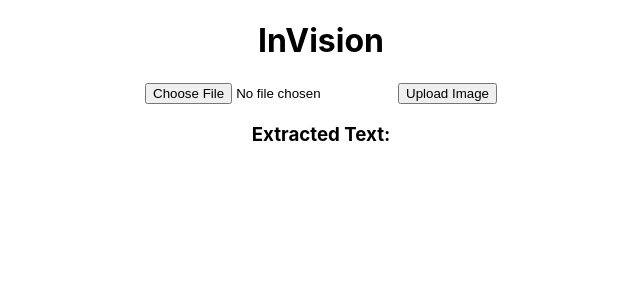
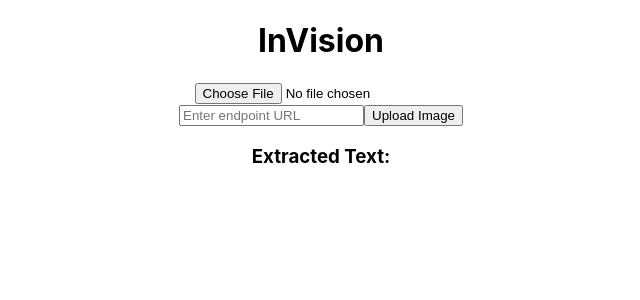
Before and after one commit to Laplaceov144/InVIsion, a React (Create React App) app in the folder invision/: page / in a window 1280 px wide. Shown: the top 300 px of the page, without its empty margins (319-959 px from the left). Built offline with nearby package versions, Linux system fonts and the light colour scheme; the HTML template or start-up script is replaced by a standard one.

Commit message:
Update VisionOCR.js api endpoint prompt

```diff
--- a/invision/src/res/components/VisionOCR.js
+++ b/invision/src/res/components/VisionOCR.js
@@ -6,6 +6,7 @@
   const [selectedFile, setSelectedFile] = useState(null);
   const [extractedText, setExtractedText] = useState('');
   const [isProcessing, setIsProcessing] = useState(false);
+  const [endpointURL, setEndpointURL] = useState('');
 
   const handleFileChange = (e) => {
     setSelectedFile(e.target.files[0]);
@@ -17,14 +18,18 @@
       return;
     }
 
+    if (!endpointURL) {
+      alert('Please enter the endpoint URL');
+      return;
+    }
+
     const reader = new FileReader();
     reader.readAsDataURL(selectedFile);
 
     reader.onloadend = async () => {
       setIsProcessing(true);
 
-      // Google Vision API requires image to be base64 encoded
-      const imageBase64 = reader.result.split(',')[1]; // Remove base64 header
+      const imageBase64 = reader.result.split(',')[1];
 
       const requestBody = {
         "requests": [
@@ -49,10 +54,14 @@
 
         const annotations = response.data.responses[0].textAnnotations;
         const text = annotations.length ? annotations[0].description : 'No text found';
-        //
-        console.log(text); // #####
-        //
+
+        console.log(text);
         setExtractedText(text);
+
+        // Send extracted text to the user-provided endpoint
+        const result = await axios.post(endpointURL, { extractedText: text });
+        console.log('Data sent to external app:', result.data);
+
       } catch (error) {
         console.error('Error with OCR:', error);
         setExtractedText('Error occurred during processing.');
@@ -66,6 +75,13 @@
     <div>
       <h1>InVision</h1>
       <input type="file" onChange={handleFileChange} />
+      <br />
+      <input
+        type="text"
+        placeholder="Enter endpoint URL"
+        value={endpointURL}
+        onChange={(e) => setEndpointURL(e.target.value)}
+      />
       <button onClick={handleUpload} disabled={isProcessing}>
         {isProcessing ? 'Processing...' : 'Upload Image'}
       </button>
```
